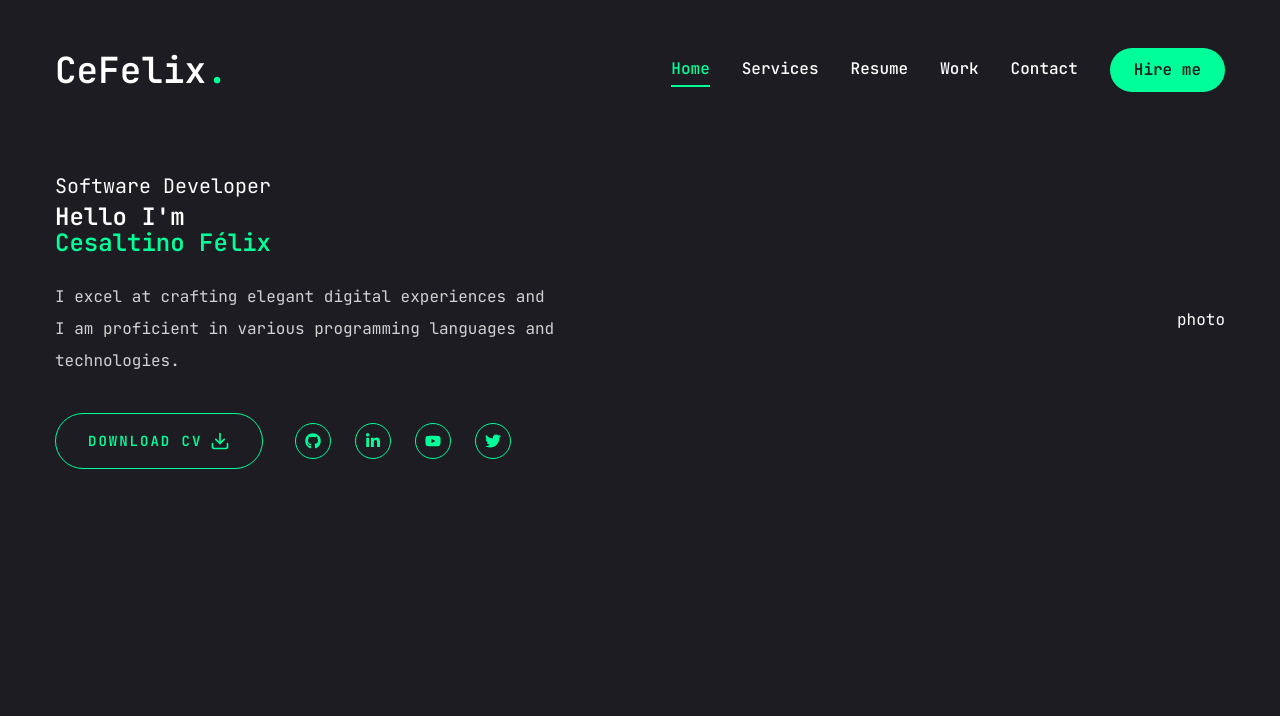
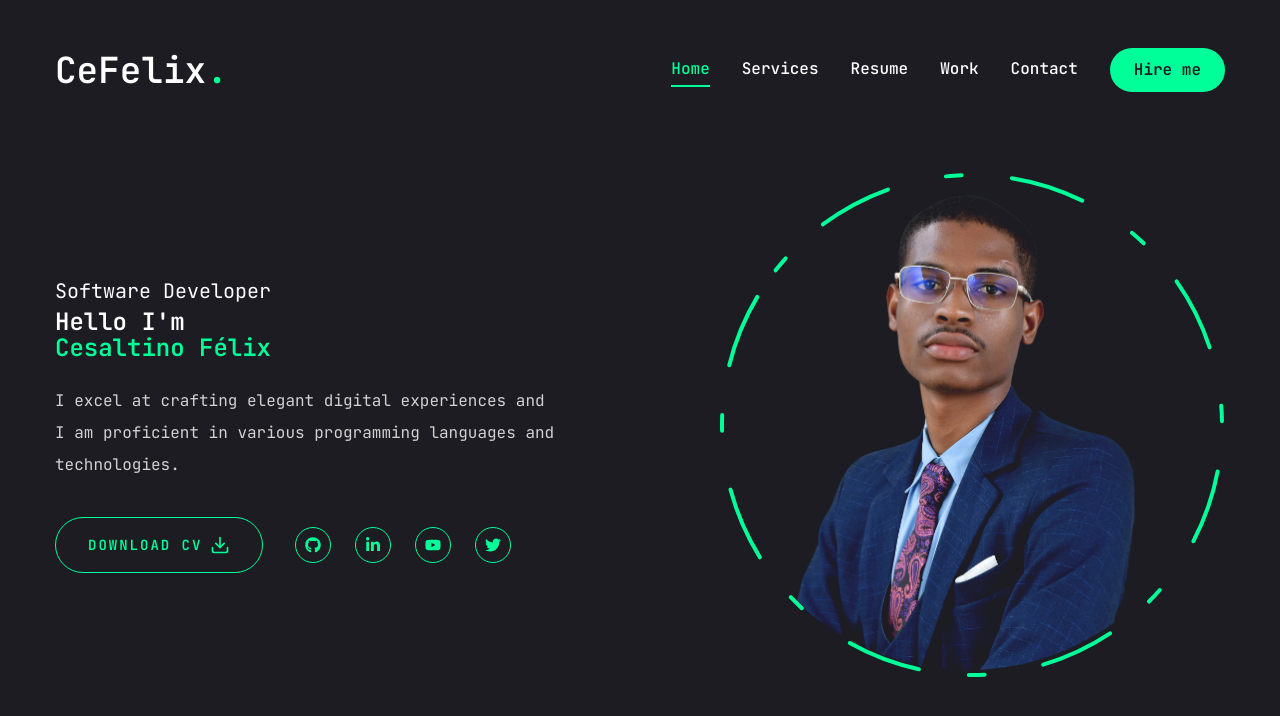
Before and after one commit to CesaltinoFelix/cesaltino-felix-portifolio, a Next.js app: page / in a window 1280 px wide. Shown: the top 716 px of the page. Built offline with nearby package versions, Linux system fonts and the light colour scheme.

Commit message:
updating code

```diff
--- a/app/page.jsx
+++ b/app/page.jsx
@@ -1,3 +1,4 @@
+import Photo from "@/components/Photo"
 import Socials from "@/components/Socials"
 import { Button } from "@/components/ui/button"
 import {FiDownload} from "react-icons/fi"
@@ -8,7 +9,7 @@
     <div className="container mx-auto h-full">
       <div className="flex flex-col xl:flex-row items-center justify-between xl:pt-8 xl:pb-24">
         {/* Text */}
-        <div className="text-center xl:text-left">
+        <div className="text-center xl:text-left order-2 xl:order-none">
           <span className="text-xl">Software Developer</span>
           <h1 className="h1 mb-6">
             Hello I'm <br /> <span className="text-accent">Cesaltino Félix</span>
@@ -38,9 +39,13 @@
         </div>
 
         {/* Photo */}
-        <div>photo</div>
+        <div className="order-1 xl:order-none nb- xl:nb-0">
+          <Photo/>
+        </div>
       </div>
     </div>
+    {/* Stats */}
+
   </section>
 )}
 
--- /dev/null
+++ b/components/Photo.jsx
@@ -0,0 +1,67 @@
+"use client";
+
+import { motion } from "framer-motion";
+import Image from "next/image";
+
+const Photo = () => {
+    return (
+        <div className="w-full h-full relative">
+            <motion.div
+                initial={{opacity:0}}
+                animate={{
+                    opacity: 1,
+                    transition: { delay: 2, duration: 0.4, ease: "easeIn"}
+                }}
+            >
+                {/* Image */}
+                <motion.div
+                initial={{opacity:0}}
+                animate={{
+                    opacity: 1,
+                    transition: { delay: 2.4, duration: 0.4, ease: "easeInOut"}
+                }}
+                className="w-[298px] h-[298px] xl:w-[498px] xl:h-[498px] mix-blend-lighten absolute">
+                    <Image
+                    src="/assets/img-portifolio-web.png"
+                    alt="Profile Image"
+                    fill
+                    priority
+                    quality={100}
+                    className="object-contain"
+                    />
+                </motion.div>
+
+                {/* Circule */}
+
+                <motion.svg
+                    className="h-[300px] w-[300px] xl:h-[506px] xl:w-[506px]"
+                    fill="transparent"
+                    viewBox="0 0 506 506"
+                >
+                    <motion.circle
+                    cx="253"
+                    cy="253"
+                    r="250"
+                    stroke="#00ff99"
+                    strokeWidth="4"
+                    strokeLinecap="round"
+                    strokeLinejoin="round"
+                    initial={{strokeDasharray: "24 10 0 0"}}
+                    animate={{
+                        strokeDasharray: ["15 120 25 25", "16 25 92 72", "4 250 22 22"],
+                        rotate: [120, 360]
+                    }}
+                    transition={{
+                        duration: 20,
+                        repeat: Infinity,
+                        repeatType: "reverse"
+                    }}
+                    />
+
+                </motion.svg>
+            </motion.div>
+        </div>
+    )
+}
+
+export default Photo
```
Also changed, not shown: public/assets/img-portifolio-web.png (renamed from public/img-portifolio-web.png).
